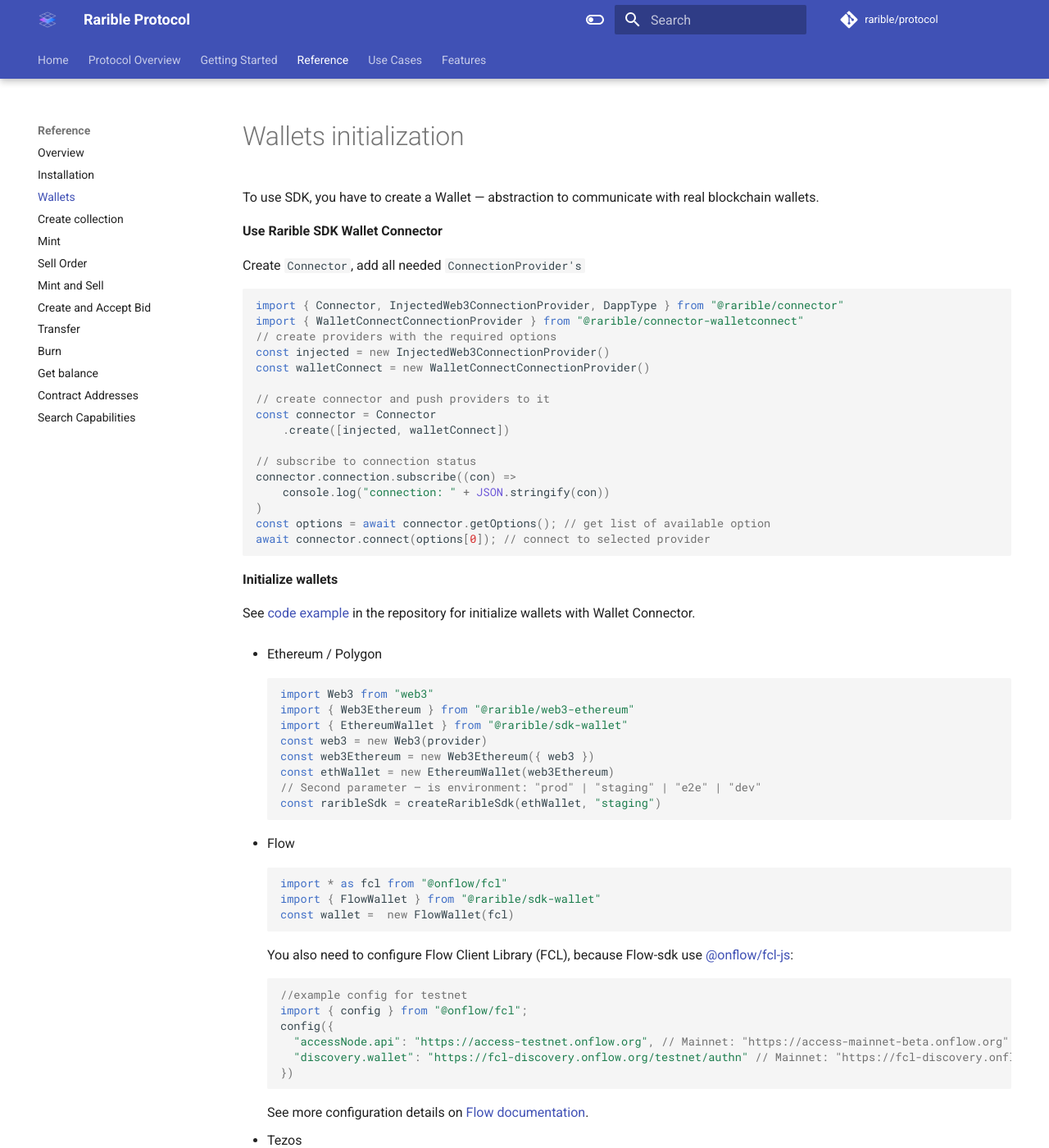
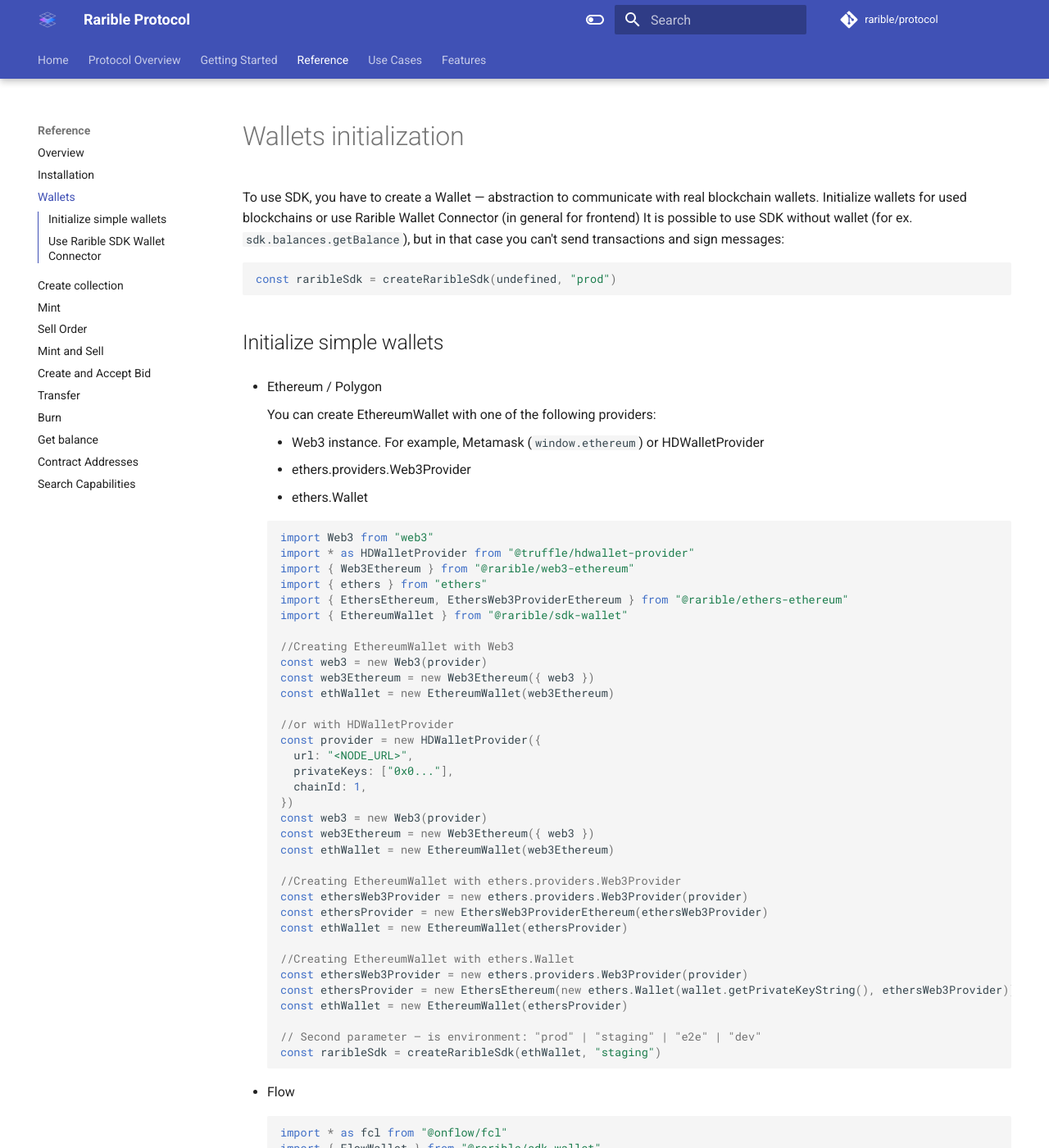
Before and after one commit to rarible/protocol, an MkDocs documentation site: the page built from docs/reference/wallets.md, in a window 1280 px wide and 1400 px high. Shown: the whole window at 82% size. Built offline with MkDocs 1.6.1 and Material for MkDocs 9.7.7, drawn with Linux system fonts in a browser that asks for light colours; comment, search, counter and statistics services are not loaded; some of the changed text lies outside the part shown.

Commit message:
feat: sdk installation and wallets updates

````diff
--- a/docs/reference/wallets.md
+++ b/docs/reference/wallets.md
@@ -6,52 +6,67 @@
 # Wallets initialization
 
 To use SDK, you have to create a Wallet — abstraction to communicate with real blockchain wallets.
-
-**Use Rarible SDK Wallet Connector**
-
-Create `Connector`, add all needed `ConnectionProvider's`
+Initialize wallets for used blockchains or use Rarible Wallet Connector (in general for frontend)
+It is possible to use SDK without wallet (for ex. `sdk.balances.getBalance`), but in that case you can't send transactions and sign messages:
 
 ```ts
-import { Connector, InjectedWeb3ConnectionProvider, DappType } from "@rarible/connector"
-import { WalletConnectConnectionProvider } from "@rarible/connector-walletconnect"
-// create providers with the required options
-const injected = new InjectedWeb3ConnectionProvider()
-const walletConnect = new WalletConnectConnectionProvider()
-
-// create connector and push providers to it
-const connector = Connector
-    .create([injected, walletConnect])
-
-// subscribe to connection status
-connector.connection.subscribe((con) =>
-    console.log("connection: " + JSON.stringify(con))
-)
-const options = await connector.getOptions(); // get list of available option
-await connector.connect(options[0]); // connect to selected provider
+const raribleSdk = createRaribleSdk(undefined, "prod")
 ```
 
-**Initialize wallets**
-
-See [code example](https://github.com/rarible/sdk/tree/master/packages/connector#usage-with-rarible-sdk) in the repository for initialize wallets with Wallet Connector.
+## Initialize simple wallets
 
 * Ethereum / Polygon
 
+    You can create EthereumWallet with one of the following providers:
+
+    * Web3 instance. For example, Metamask (`window.ethereum`) or HDWalletProvider
+    * ethers.providers.Web3Provider
+    * ethers.Wallet
+
     ```ts
     import Web3 from "web3"
+    import * as HDWalletProvider from "@truffle/hdwallet-provider"
     import { Web3Ethereum } from "@rarible/web3-ethereum"
+    import { ethers } from "ethers"
+    import { EthersEthereum, EthersWeb3ProviderEthereum } from "@rarible/ethers-ethereum"
     import { EthereumWallet } from "@rarible/sdk-wallet"
+
+    //Creating EthereumWallet with Web3
     const web3 = new Web3(provider)
     const web3Ethereum = new Web3Ethereum({ web3 })
     const ethWallet = new EthereumWallet(web3Ethereum)
+
+    //or with HDWalletProvider
+    const provider = new HDWalletProvider({
+      url: "<NODE_URL>",
+      privateKeys: ["0x0..."],
+      chainId: 1,
+    })
+    const web3 = new Web3(provider)
+    const web3Ethereum = new Web3Ethereum({ web3 })
+    const ethWallet = new EthereumWallet(web3Ethereum)
+
+    //Creating EthereumWallet with ethers.providers.Web3Provider
+    const ethersWeb3Provider = new ethers.providers.Web3Provider(provider)
+    const ethersProvider = new EthersWeb3ProviderEthereum(ethersWeb3Provider)
+    const ethWallet = new EthereumWallet(ethersProvider)
+
+    //Creating EthereumWallet with ethers.Wallet
+    const ethersWeb3Provider = new ethers.providers.Web3Provider(provider)
+    const ethersProvider = new EthersEthereum(new ethers.Wallet(wallet.getPrivateKeyString(), ethersWeb3Provider))
+    const ethWallet = new EthereumWallet(ethersProvider)
+
     // Second parameter — is environment: "prod" | "staging" | "e2e" | "dev"
     const raribleSdk = createRaribleSdk(ethWallet, "staging")
     ```
+
 
 * Flow
 
     ```ts
     import * as fcl from "@onflow/fcl"
     import { FlowWallet } from "@rarible/sdk-wallet"
+
     const wallet =  new FlowWallet(fcl)
     ```
 
@@ -68,6 +83,36 @@
 
     See more configuration details on [Flow documentation](https://docs.onflow.org/fcl/tutorials/flow-app-quickstart/#configuration).
 
+
 * Tezos
 
-    Use [Wallet Connector](https://github.com/rarible/sdk/tree/master/packages/connector#usage-with-rarible-sdk) to initialize wallet for Tezos.
+    To initialize wallets, you can use:
+
+    * in_memory_provider (also for backend)
+    * beacon_provider (@rarible/tezos-sdk/dist/providers/beacon/beacon_provider)
+
+    ```ts
+    //in_memory_provider usage example
+    import { in_memory_provider } from "@rarible/tezos-sdk/dist/providers/in_memory/in_memory_provider"
+    import { TezosWallet } from "@rarible/sdk-wallet"
+
+    const provider = in_memory_provider("edsk...", nodeUrl)
+    const wallet = new TezosWallet(provider)
+    ```
+
+## Use Rarible SDK Wallet Connector
+
+Wallet Connector make possible to connect the following providers:
+
+* InjectedWeb3ConnectionProvider — Metamask, Coinbase, etc
+* FortmaticConnectionProvider
+* PortisConnectionProvider
+* TorusConnectionProvider
+* WalletLinkConnectionProvider
+* MEWConnectionProvider
+* IframeConnectionProvider
+* WalletConnectConnectionProvider
+* BeaconConnectionProvider
+* FclConnectionProvider
+
+[Read more](https://github.com/rarible/sdk/tree/master/packages/connector) about installation and using examples of Rarible SDK Wallet Connector.
````
Also changed, not shown: docs/getting-started/quick-start.md (+3 -1 lines), docs/reference/install-sdk.md (+15 -17 lines), docs/snippets/usage-sdk-on-server.md (+12 -0 lines).
